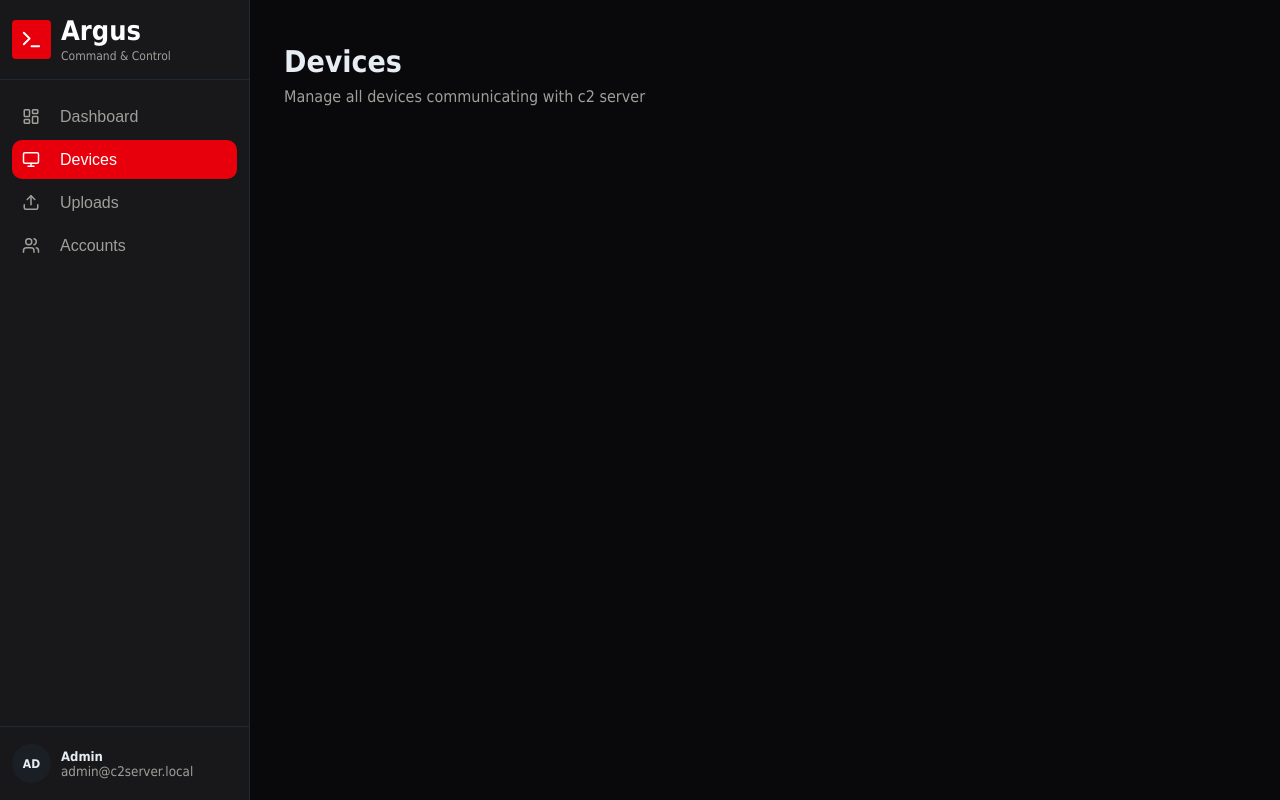
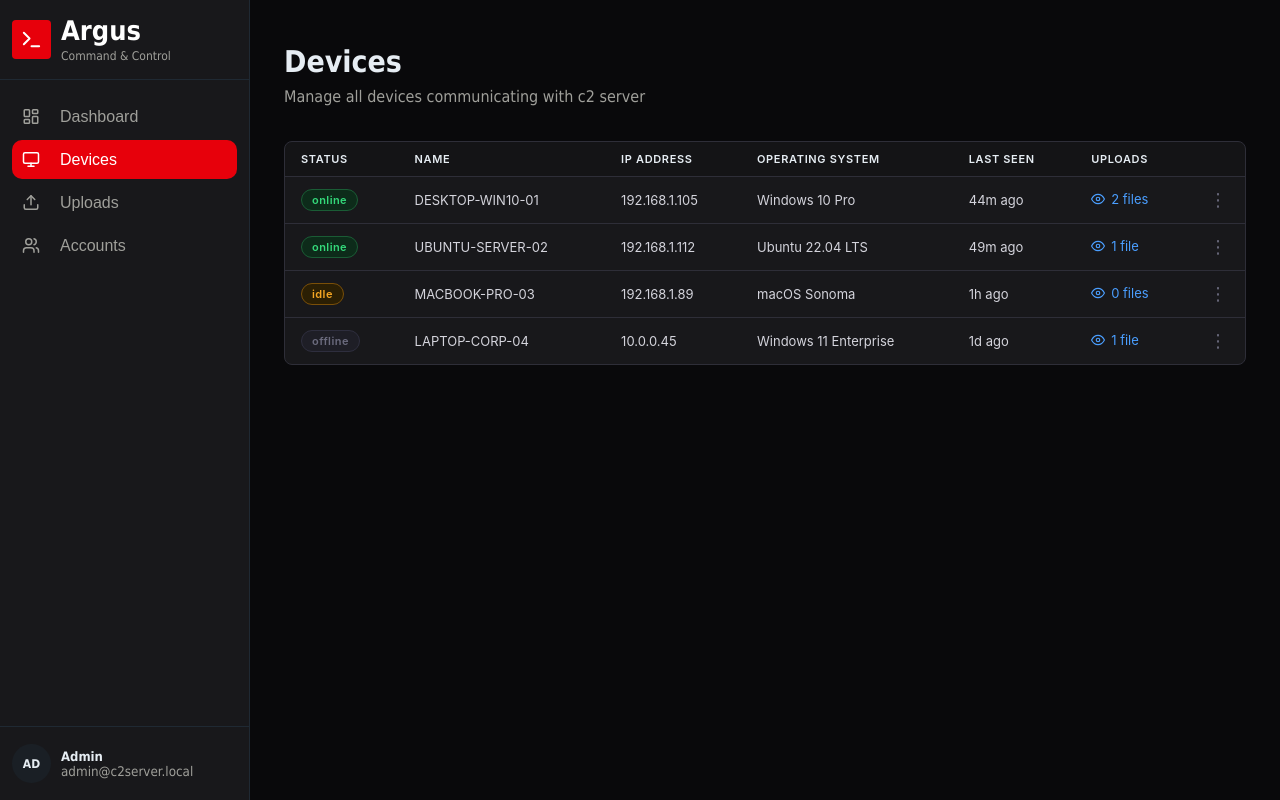
Before and after one commit to julecko/argusc2, a SvelteKit app in the folder frontend/: page /admin/devices in a window 1280 px wide. Built offline with nearby package versions, Linux system fonts and the light colour scheme.

Commit message:
Have working database table

```diff
--- /dev/null
+++ b/frontend/src/lib/components/layout/DataTable.svelte
@@ -0,0 +1,211 @@
+<script lang="ts">
+	import type { Column, Row, BadgeVariant } from '$lib/types';
+
+	export let columns: Column[] = [];
+	export let rows: Row[] = [];
+	export let statusKey: string = 'status';
+	export let statusColors: Record<string, BadgeVariant> = {};
+
+	function badgeVariant(status: unknown): BadgeVariant {
+		if (typeof status === 'string' && status in statusColors) {
+			return statusColors[status];
+		}
+		return 'gray';
+	}
+
+	function stringify(value: unknown): string {
+		if (value === null || value === undefined) return '—';
+		return String(value);
+	}
+</script>
+
+<div class="dt-wrapper">
+	<table class="dt-table">
+		<thead>
+			<tr>
+				{#each columns as col (col.key)}
+					<th>
+						{col.label}
+					</th>
+				{/each}
+				{#if $$slots.actions}
+					<th class="dt-actions-head" aria-label="Actions"></th>
+				{/if}
+			</tr>
+		</thead>
+
+		<tbody>
+			{#each rows as row, i (i)}
+				<tr class="dt-row">
+					{#each columns as col (col.key)}
+						<td>
+							{#if col.key === statusKey}
+								<span class="dt-badge dt-badge--{badgeVariant(row[col.key])}">
+									{stringify(row[col.key])}
+								</span>
+							{:else if $$slots.cell}
+								<slot name="cell" {row} {col} value={row[col.key]} />
+							{:else}
+								<span class="dt-cell-text">{stringify(row[col.key])}</span>
+							{/if}
+						</td>
+					{/each}
+
+					{#if $$slots.actions}
+						<td class="dt-actions-cell">
+							<slot name="actions" {row} />
+						</td>
+					{/if}
+				</tr>
+			{/each}
+
+			{#if rows.length === 0}
+				<tr>
+					<td colspan={columns.length + ($$slots.actions ? 1 : 0)} class="dt-empty">
+						No data available
+					</td>
+				</tr>
+			{/if}
+		</tbody>
+	</table>
+</div>
+
+<style lang="scss">
+    @use '$styles/variables' as *;
+	$bg-surface: $bg-sidebar;
+	$bg-row-hover: #22222a;
+	$border-color: #2e2e38;
+    $text-dim: $text-primary;
+	$text-primary: #d4d4dc;
+	$text-muted: #6b6b7e;
+	$font-ui: 'Inter', 'Segoe UI', system-ui, sans-serif;
+	$radius: 8px;
+	$transition: 140ms ease;
+
+	$badge-green-bg: #0d2b1a;
+	$badge-green-text: #34d87a;
+	$badge-green-ring: #1a5c35;
+
+	$badge-amber-bg: #2b1f04;
+	$badge-amber-text: #f5a623;
+	$badge-amber-ring: #7a4f08;
+
+	$badge-gray-bg: #1e1e26;
+	$badge-gray-text: #6b6b7e;
+	$badge-gray-ring: #2e2e3e;
+
+	.dt-wrapper {
+		width: 100%;
+		overflow-x: auto;
+		border-radius: $radius;
+		background: $bg-surface;
+		border: 1px solid $border-color;
+		scrollbar-width: thin;
+		scrollbar-color: $border-color transparent;
+
+		&::-webkit-scrollbar {
+			height: 6px;
+		}
+		&::-webkit-scrollbar-track {
+			background: transparent;
+		}
+		&::-webkit-scrollbar-thumb {
+			background: $border-color;
+			border-radius: 3px;
+		}
+	}
+
+	.dt-table {
+		width: 100%;
+		border-collapse: collapse;
+		font-family: $font-ui;
+		font-size: 13px;
+		table-layout: auto;
+	}
+
+	thead th {
+		padding: 10px 16px;
+		text-align: left;
+		font-size: 11px;
+		font-weight: 600;
+		letter-spacing: 0.06em;
+		text-transform: uppercase;
+		color: $text-dim;
+		border-bottom: 1px solid $border-color;
+		background: rgba(0, 0, 0, 0.18);
+		white-space: nowrap;
+		user-select: none;
+
+		&.dt-actions-head {
+			width: 40px;
+		}
+	}
+
+	tbody {
+		.dt-row {
+			border-bottom: 1px solid $border-color;
+			transition: background $transition;
+
+			&:last-child {
+				border-bottom: none;
+			}
+			&:hover {
+				background: $bg-row-hover;
+			}
+		}
+
+		td {
+			padding: 12px 16px;
+			color: $text-primary;
+			vertical-align: middle;
+			white-space: nowrap;
+		}
+
+		.dt-actions-cell {
+			width: 40px;
+			text-align: right;
+			padding-right: 12px;
+		}
+
+		.dt-empty {
+			text-align: center;
+			color: $text-muted;
+			padding: 36px 16px;
+			font-size: 13px;
+		}
+	}
+
+	.dt-cell-text {
+		color: $text-primary;
+		font-variant-numeric: tabular-nums;
+	}
+
+	.dt-badge {
+		display: inline-flex;
+		align-items: center;
+		padding: 3px 10px;
+		border-radius: 20px;
+		font-size: 11px;
+		font-weight: 600;
+		letter-spacing: 0.04em;
+		text-transform: lowercase;
+		border: 1px solid transparent;
+		transition: opacity $transition;
+
+		&--green {
+			background: $badge-green-bg;
+			color: $badge-green-text;
+			border-color: $badge-green-ring;
+		}
+		&--amber {
+			background: $badge-amber-bg;
+			color: $badge-amber-text;
+			border-color: $badge-amber-ring;
+		}
+		&--gray {
+			background: $badge-gray-bg;
+			color: $badge-gray-text;
+			border-color: $badge-gray-ring;
+		}
+	}
+</style>
--- /dev/null
+++ b/frontend/src/lib/types.ts
@@ -0,0 +1,16 @@
+export type BadgeVariant = 'green' | 'amber' | 'gray';
+
+export interface Column {
+    key: string;
+    label: string;
+    width?: string;
+}
+
+export type Row = Record<string, unknown>;
+
+export interface DataTableProps {
+    columns: Column[];
+    rows: Row[];
+    statusKey?: string;
+    statusColors?: Record<string, BadgeVariant>;
+}
--- a/frontend/src/routes/admin/devices/+page.svelte
+++ b/frontend/src/routes/admin/devices/+page.svelte
@@ -1,9 +1,101 @@
 <script lang="ts">
 	import PageHeader from '$lib/components/layout/PageHeader.svelte';
+	import DataTable from '$components/layout/DataTable.svelte';
+    import type { Column, Row, BadgeVariant } from '$lib/types';
+
+	const columns: Column[] = [
+		{ key: 'status', label: 'Status', width: '110px' },
+		{ key: 'name', label: 'Name' },
+		{ key: 'ip', label: 'IP Address' },
+		{ key: 'os', label: 'Operating System' },
+		{ key: 'lastSeen', label: 'Last Seen' },
+		{ key: 'uploads', label: 'Uploads' }
+	];
+
+    // Fake rows
+	const rows: Row[] = [
+		{
+			status: 'online',
+			name: 'DESKTOP-WIN10-01',
+			ip: '192.168.1.105',
+			os: 'Windows 10 Pro',
+			lastSeen: '44m ago',
+			uploads: 2
+		},
+		{
+			status: 'online',
+			name: 'UBUNTU-SERVER-02',
+			ip: '192.168.1.112',
+			os: 'Ubuntu 22.04 LTS',
+			lastSeen: '49m ago',
+			uploads: 1
+		},
+		{
+			status: 'idle',
+			name: 'MACBOOK-PRO-03',
+			ip: '192.168.1.89',
+			os: 'macOS Sonoma',
+			lastSeen: '1h ago',
+			uploads: 0
+		},
+		{
+			status: 'offline',
+			name: 'LAPTOP-CORP-04',
+			ip: '10.0.0.45',
+			os: 'Windows 11 Enterprise',
+			lastSeen: '1d ago',
+			uploads: 1
+		}
+	];
+
+	const statusColors: Record<string, BadgeVariant> = {
+		online: 'green',
+		idle: 'amber',
+		offline: 'gray'
+	};
+
+	function handleAction(row: Row): void {
+		console.log('Action for', row.name);
+	}
 </script>
 
 <section class="page">
 	<PageHeader title="Devices" description="Manage all devices communicating with c2 server" />
+	<DataTable {columns} {rows} statusKey="status" {statusColors}>
+		<svelte:fragment slot="cell" let:col let:row let:value>
+			{#if col.key === 'uploads'}
+				<span class="uploads">
+					<svg
+						width="14"
+						height="14"
+						viewBox="0 0 24 24"
+						fill="none"
+						stroke="currentColor"
+						stroke-width="2"
+						stroke-linecap="round"
+						stroke-linejoin="round"
+					>
+						<path d="M1 12s4-8 11-8 11 8 11 8-4 8-11 8-11-8-11-8z" />
+						<circle cx="12" cy="12" r="3" />
+					</svg>
+					{value}
+					{value === 1 ? 'file' : 'files'}
+				</span>
+			{:else}
+				{value}
+			{/if}
+		</svelte:fragment>
+
+		<svelte:fragment slot="actions" let:row>
+			<button
+				class="action-btn"
+				on:click={() => handleAction(row)}
+				aria-label="More options for {row.name}"
+			>
+				⋮
+			</button>
+		</svelte:fragment>
+	</DataTable>
 </section>
 
 <style lang="scss">
@@ -12,7 +104,35 @@
 	section.page {
 		display: flex;
 		flex-direction: column;
-		gap: 16px;
+		gap: 35px;
 		background: $bg-main;
 	}
+
+	.uploads {
+		display: inline-flex;
+		align-items: center;
+		gap: 6px;
+		color: #4a9eff;
+		font-size: 13px;
+	}
+
+	.action-btn {
+		background: none;
+		border: none;
+		color: #6b6b7e;
+		cursor: pointer;
+        text-align: center;
+		font-size: 18px;
+		padding: 2px 6px;
+		border-radius: 4px;
+		line-height: 1;
+		transition:
+			color 140ms ease,
+			background 140ms ease;
+
+		&:hover {
+			color: #d4d4dc;
+			background: rgba(255, 255, 255, 0.06);
+		}
+	}
 </style>
```
